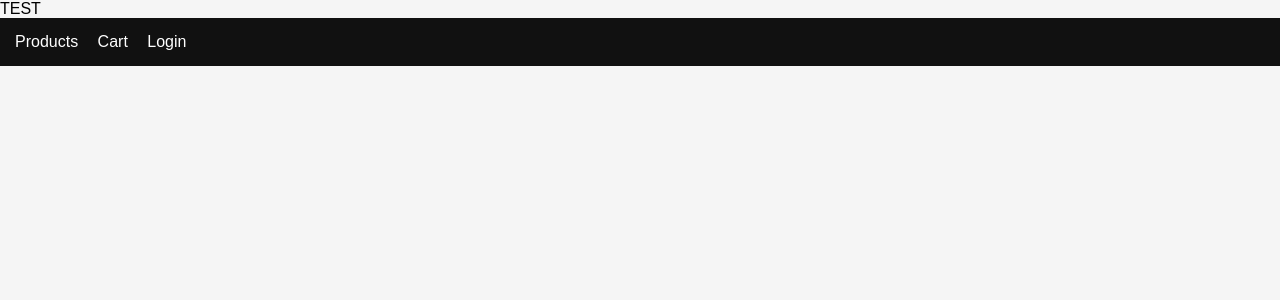
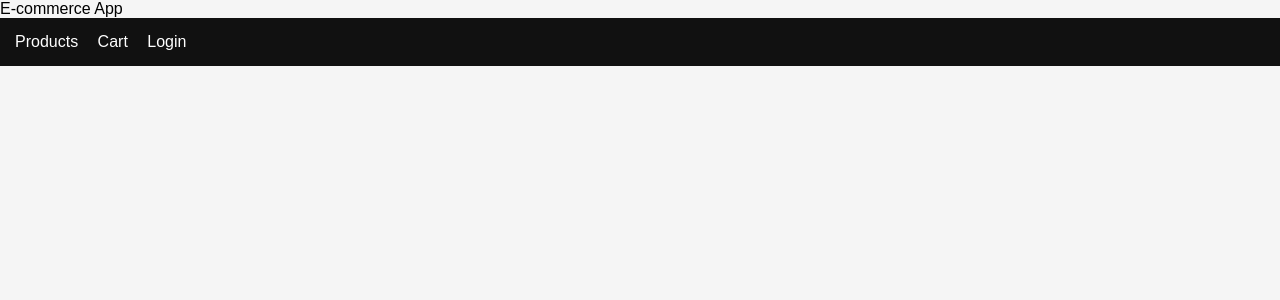
Before and after one commit to Jeremias-Silva/ecommerce_project, a Django app: page / in a window 1280 px wide. Shown: the top 300 px of the page. Run offline with Django 5.2, Linux system fonts and the light colour scheme.

Commit message:
Update base HTML template title from 'TEST' to 'E-commerce App'

```diff
--- a/templates/base.html
+++ b/templates/base.html
@@ -42,7 +42,7 @@
     </style>
 </head>
 <body>
-TEST
+E-commerce App
 <nav>
     <a href="/">Products</a>
     <a href="/cart/">Cart</a>
```
